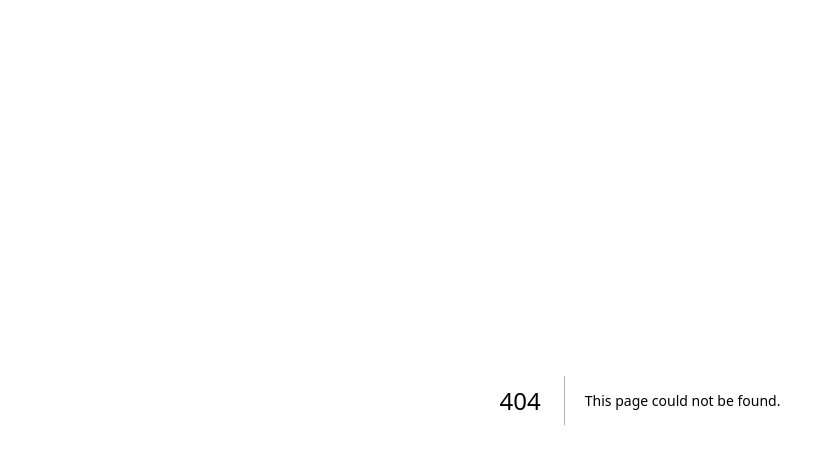
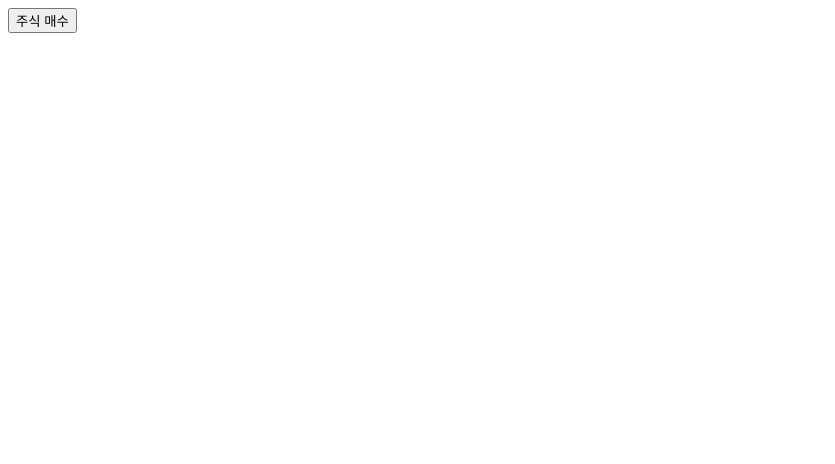
Before and after one commit to ajrdn1234/test, a Next.js app in the folder my-test-app/: page /order in a window 1280 px wide. Before the commit this address had no page. Shown: the top 464 px of the page, without its empty margins (0-835 px from the left). Built offline with nearby package versions, Linux system fonts and the light colour scheme.

Commit message:
페이지 분리

```diff
--- a/my-test-app/app/api/order/buy/route.ts
+++ b/my-test-app/app/api/order/buy/route.ts
@@ -25,7 +25,7 @@ export const POST = async () => {
     }
   )
 
-  const data = await res.json()
+  const buyOrder = await res.json()
 
-  return Response.json({ data })
+  return Response.json(buyOrder)
 }
--- a/my-test-app/app/api/token/route.ts
+++ /dev/null
@@ -1,6 +0,0 @@
-import { getAccessToken } from '@/lib/kis-auth'
-
-export const GET = async () => {
-    const token = await getAccessToken()
-    return Response.json({ token })
-}
--- a/my-test-app/app/layout.tsx
+++ b/my-test-app/app/layout.tsx
@@ -1,33 +1,11 @@
-import type { Metadata } from "next";
-import { Geist, Geist_Mono } from "next/font/google";
-import "./globals.css";
-
-const geistSans = Geist({
-  variable: "--font-geist-sans",
-  subsets: ["latin"],
-});
-
-const geistMono = Geist_Mono({
-  variable: "--font-geist-mono",
-  subsets: ["latin"],
-});
-
-export const metadata: Metadata = {
-  title: "Create Next App",
-  description: "Generated by create next app",
-};
-
 export default function RootLayout({
   children,
 }: Readonly<{
-  children: React.ReactNode;
+  children: React.ReactNode
 }>) {
   return (
-    <html
-      lang="en"
-      className={`${geistSans.variable} ${geistMono.variable} h-full antialiased`}
-    >
-      <body className="min-h-full flex flex-col">{children}</body>
+    <html lang='en'>
+      <body>{children}</body>
     </html>
-  );
+  )
 }
--- /dev/null
+++ b/my-test-app/app/order/page.tsx
@@ -0,0 +1,26 @@
+'use client'
+
+import { useState } from 'react'
+
+export default function Home() {
+    const [orderResult, setOrderResult] = useState<string | null>(null)
+
+    const buy = async () => {
+        setOrderResult('주문 중...')
+
+        const res = await fetch('/api/order/buy', {
+            method: 'POST',
+        })
+        const data = await res.json()
+
+        if(data.rt_cd === '0') setOrderResult(`매수 성공! 주문번호: ${data.output.ODNO}`)
+        else setOrderResult(`매수 실패: ${data.msg1}`)
+    }
+
+    return (
+        <div>
+            <button onClick={buy}>주식 매수</button>
+            {orderResult && <p>{orderResult}</p>}
+        </div>
+    )
+}
--- a/my-test-app/app/page.tsx
+++ b/my-test-app/app/page.tsx
@@ -1,25 +1,11 @@
-'use client'
-
-import { useEffect, useState } from 'react'
-import { StockInfo, USStockInfo } from '@/lib/types'
+import Link from 'next/link'
 
 export default function Home() {
-  const [stockInfo, setStockInfo] = useState<StockInfo | null>(null)
-  // const [usStockInfo, setUSStockInfo] = useState<USStockInfo | null>(null)
-
-  useEffect(() => {
-    fetch('api/stock/005930')
-    .then((res) => res.json())
-    .then((data) => setStockInfo(data))
-
-    // fetch('api/us-stock/AAPL')
-    // .then((res) => res.json())
-    // .then((data) => setUSStockInfo(data))
-  }, [])
-
   return (
-    <div className='flex flex-col flex-1 items-center justify-center bg-zinc-50 font-sans dark:bg-black'>
-      {stockInfo ? `삼성전자: ${stockInfo.currentPrice.toLocaleString()}` : 'Loading...'}
+    <div>
+      <Link href='/quote'>조회 페이지</Link>
+      <br />
+      <Link href='/order'>매수 페이지</Link>
     </div>
   )
 }
```
Also changed, not shown: my-test-app/app/quote/page.tsx (added, +25 -0 lines).
